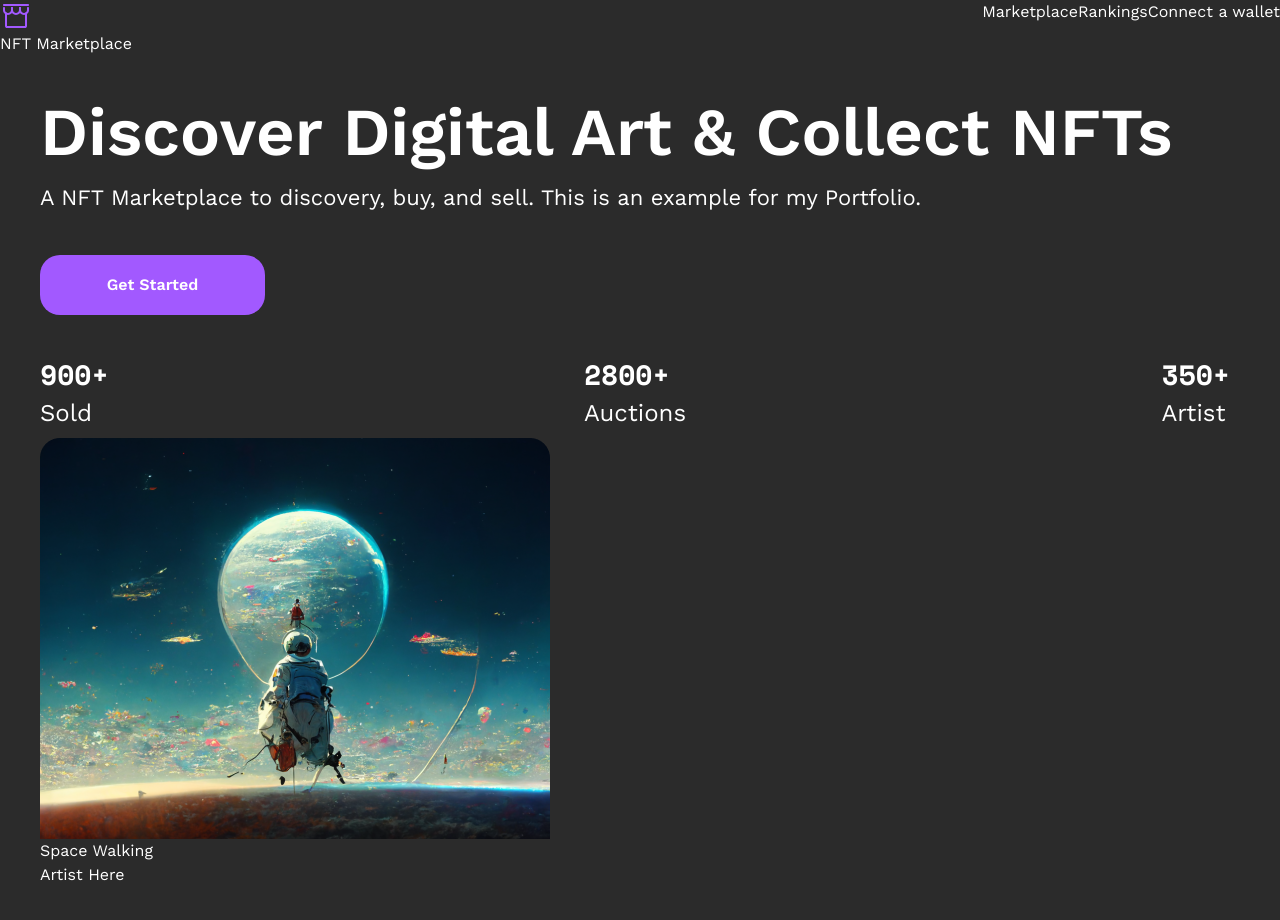
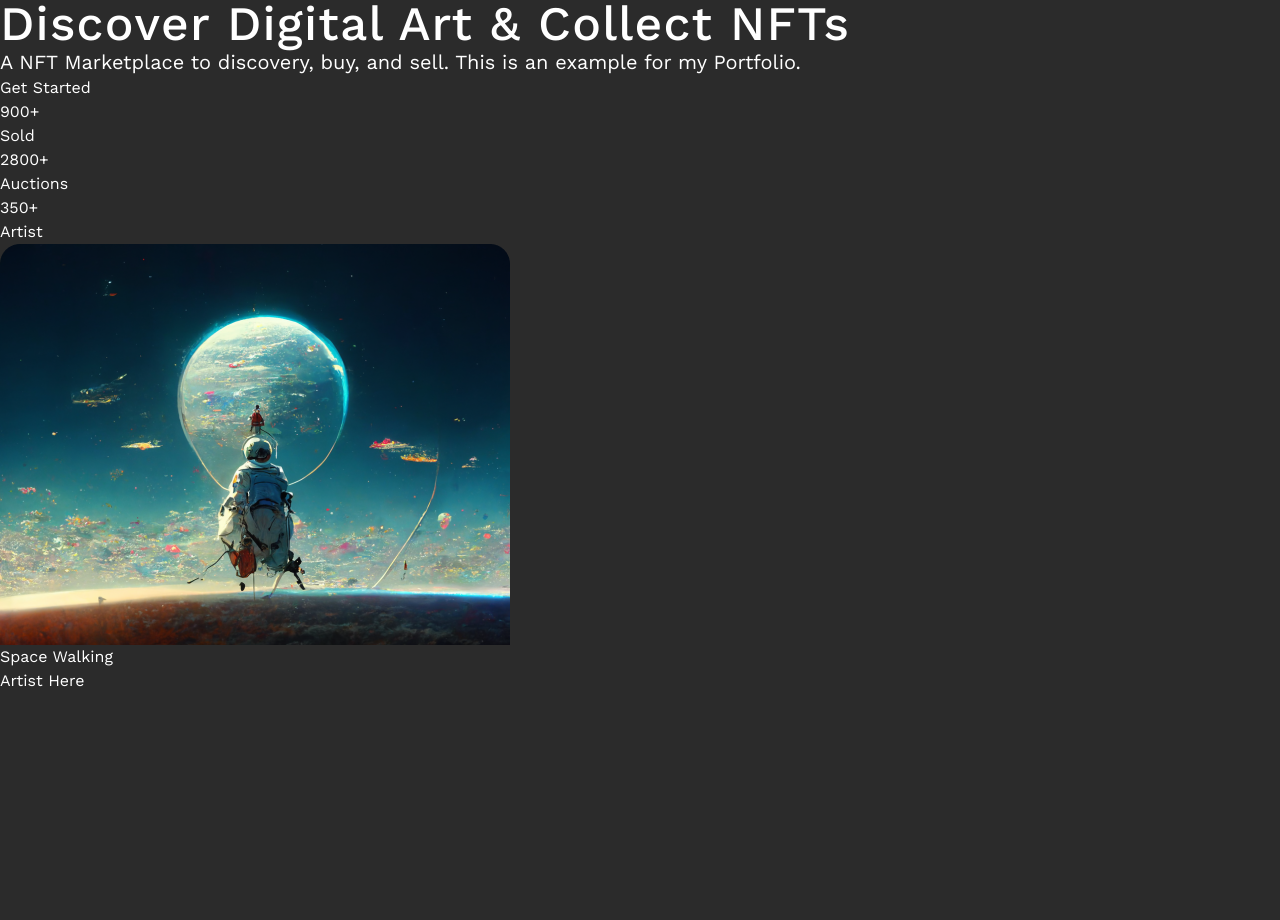
Before and after one commit to kingkwongsta/nft-marketplace, a Next.js app: page / in a window 1280 px wide. Shown: the top 920 px of the page. After the commit the page ends 800 px from the top, so only its background shows below. Built offline with nearby package versions, Linux system fonts and the light colour scheme.

Commit message:
hero title and desc

```diff
--- a/components/hero.jsx
+++ b/components/hero.jsx
@@ -7,8 +7,10 @@ export default function Hero() {
   return (
     <div className="hero">
       <div className="hero-left">
-        <h1 className="hero-title">Discover Digital Art & Collect NFTs</h1>
-        <h3 className="hero-desc">
+        <h1 className="text-5xl font-medium tracking-wide">
+          Discover Digital Art & Collect NFTs
+        </h1>
+        <h3 className="text-xl">
           A NFT Marketplace to discovery, buy, and sell. This is an example for
           my Portfolio.
         </h3>
--- a/package.json
+++ b/package.json
@@ -9,6 +9,8 @@
     "lint": "next lint"
   },
   "dependencies": {
+    "@headlessui/react": "^1.7.10",
+    "@heroicons/react": "^2.0.15",
     "@next/font": "13.1.6",
     "eslint": "8.34.0",
     "eslint-config-next": "13.1.6",
--- a/pages/index.js
+++ b/pages/index.js
@@ -20,7 +20,7 @@ export default function Home() {
         />
       </Head>
       <main>
-        <Navigation />
+        {/* <Navigation /> */}
         <Hero />
         {/* <Trending /> */}
       </main>
--- a/styles/globals.css
+++ b/styles/globals.css
@@ -8,92 +8,3 @@
 body {
   background-color: #2b2b2b;
 }
-ul {
-  list-style-type: none;
-}
-
-/* BUTTONS */
-.button-secondary {
-  height: 60px;
-  width: 225px;
-  background: #a259ff;
-  border-radius: 20px;
-  font-family: "Work Sans";
-  font-style: normal;
-  font-weight: 600;
-  font-size: 16px;
-  line-height: 140%;
-}
-.nav-container {
-  display: flex;
-  justify-content: space-between;
-}
-
-/* HERO COMPONENT */
-.hero {
-  margin: 40px;
-}
-.hero-title {
-  font-family: "Work Sans";
-  font-style: normal;
-  font-weight: 600;
-  font-size: 67px;
-  line-height: 110%;
-  color: #ffffff;
-  margin: 0 0 10px 0;
-}
-.hero-desc {
-  font-family: "Work Sans";
-  font-style: normal;
-  font-weight: 400;
-  font-size: 22px;
-  line-height: 160%;
-  color: #ffffff;
-  margin: 10px 0 40px 0;
-}
-.hero-stats-list {
-  display: flex;
-  justify-content: space-between;
-  color: #ffffff;
-  text-align: left;
-  margin: 40px 0 0 0;
-  padding: 0 10px 0 0;
-}
-.hero-stats-num {
-  font-family: "Space Mono";
-  font-style: normal;
-  font-weight: 700;
-  font-size: 28px;
-  line-height: 140%;
-}
-.hero-stats-name {
-  font-family: "Work Sans";
-  font-style: normal;
-  font-weight: 400;
-  font-size: 23.99px;
-  line-height: 160%;
-}
-.hero-img {
-  background-color: transparent;
-  margin: 5px 0 0 0;
-}
-.card-body {
-  background: #3b3b3b;
-  border-radius: 0px 0px 20px 20px;
-}
-.card-title {
-  font-family: "Work Sans";
-  font-style: normal;
-  font-weight: 600;
-  font-size: 22px;
-  line-height: 140%;
-  color: #ffffff;
-}
-.card-text {
-  font-family: "Work Sans";
-  font-style: normal;
-  font-weight: 400;
-  font-size: 16px;
-  line-height: 140%;
-  color: #ffffff;
-}
--- a/tailwind.config.js
+++ b/tailwind.config.js
@@ -6,6 +6,10 @@ module.exports = {
     "./components/**/*.{js,ts,jsx,tsx}",
   ],
   theme: {
+    fontFamily: {
+      sans: ["Work Sans", "sans-serif"],
+      serif: ["Space Mono", "serif"],
+    },
     extend: {},
   },
   plugins: [],
```
Also changed, not shown: 1 other file (tests, documents, lock files or other folders).
